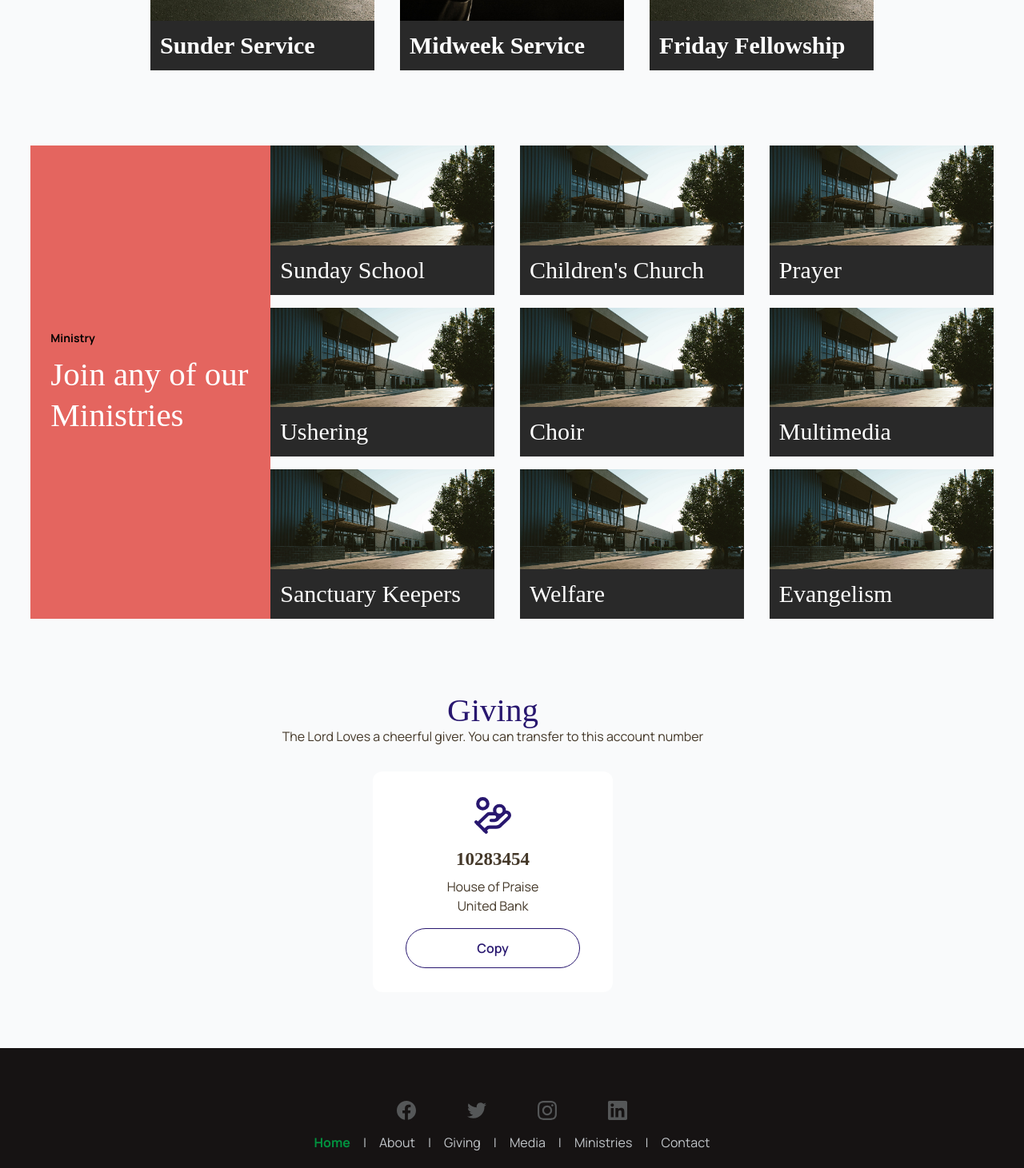
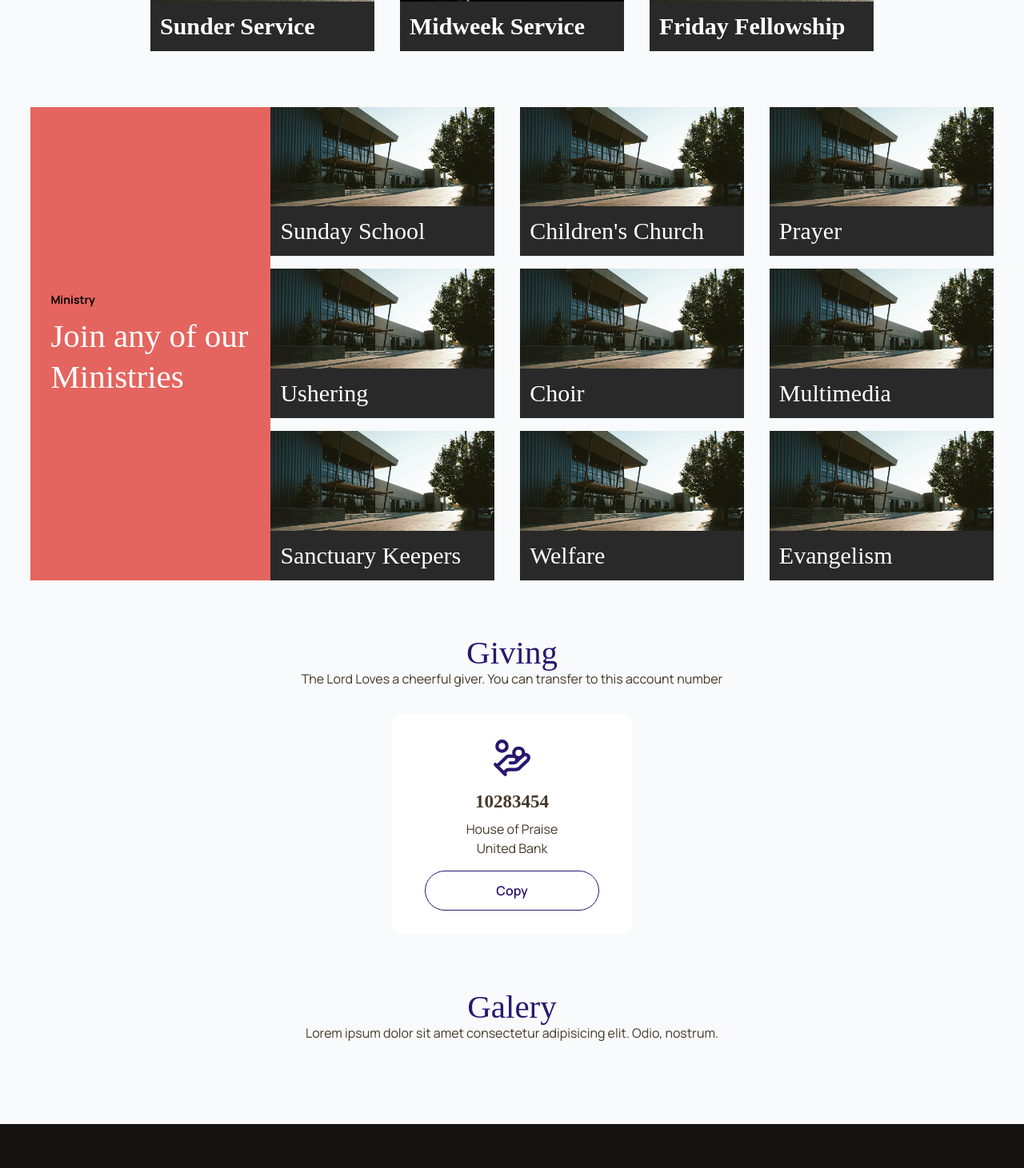
Before and after one commit to Omobayode6/house_of_praise, a React (Vite) app: page / in a window 1280 px wide. Shown: the part 2020-3481 px from the top of the page at 80% size. Built offline with nearby package versions, Linux system fonts and the light colour scheme.

Commit message:
Add giving section

```diff
--- a/src/components/reusable/ImageTextSlideUp.tsx
+++ b/src/components/reusable/ImageTextSlideUp.tsx
@@ -10,7 +10,7 @@ type ImageProps = {
 const ImageTextSlideUp = ({image, title, text, font}:ImageProps) => {
   return (
     <div className='imageTextSlideUp relative'>
-      <img src={image} alt="" className='w-[280px]'/>
+      <img src={image} alt="" className='w-[300px]'/>
       <div className='w-full bg-[#292929] text-white absolute bottom-0 px-3 py-4'>
         <h3 className={`font-${font}`}>{title}</h3>
         <p className={`transition duration-2000 ease-in-out hidden `}>{text}</p>
--- a/src/pages/About.tsx
+++ b/src/pages/About.tsx
@@ -4,7 +4,7 @@ import Footer from '../components/reusable/Footer'
 
 const About = () => {
   return (
-    <div className='px-[5%] bg-[#F9FAFB] py-[100px] '>
+    <div className='px-[5%] bg-[#F9FAFB] pt-[100px] '>
       <Header/>
       <Footer/>
     </div>
--- a/src/pages/Home.tsx
+++ b/src/pages/Home.tsx
@@ -64,7 +64,7 @@ const Home = () => {
               <h3 className='mt-4 mb-2'>Exhortation</h3>
               <p className='w-[350px] text-center'>We invite you to see for yourself how exciting church can be when the focus is simple and people are free to go after God with passion.</p>
             </div>
-
+          </div>
           {/* Our Services*/}
           <div className='w-full pb-[70px]'>
             <h2 className='text-center'>Our Setrvices</h2>
@@ -97,8 +97,8 @@ const Home = () => {
           </div>
 
           {/* Ministries */}
-            <div className="bg-[#F9FAFB] flex flex-col md:flex-row justify-center items-center mb-[70px]">
-              <div className='mb-4 md:mb-0 md:w-[300px] h-full md:bg-[#e4655f] flex flex-col justify-center'>
+          <div className="bg-[#F9FAFB] flex flex-col md:flex-row mb-[70px]">
+            <div className='mb-4 md:mb-0 w-full max-w-[300px] min-h-[100%] md:bg-[#e4655f] flex flex-col justify-center'>
               <div className='md:max-w-[250px] mx-auto'>
                 <p className="text-[14px] text-black font-bold mb-2">Ministry</p>
                 <h2 className="leading-tight md:text-white">
@@ -190,43 +190,13 @@ const Home = () => {
             </div>
           </div>
 
-            {/* Testimonia Section Slider */}
+          {/* Media */}
+          <div className='pb-[70px]'>
+            <h2 className='text-center'>Galery</h2>
+            <p className='text-center mb-8'>Lorem ipsum dolor sit amet consectetur adipisicing elit. Odio, nostrum.</p>
             <div>
 
             </div>
-
-            {/* Media */}
-            <div>
-
-            </div>
-
-            {/* template */}
-            {/* <div className='pb-[70px]'>
-              <h2 className='text-center'>Our Setrvices</h2>
-              <p className='text-center mb-8'>Join us in any of our services</p>
-              <div className='flex justify-center items-center gap-8'>
-                <div>
-                  <img src={services} alt="" />
-                  <h3 className='mt-4 mb-2 text-center'>Sunder Service</h3>
-                  <p className='text-center'>Lorem ipsum dolor sit amet consectetur adipisicing elit. Eos aperiam sequi laboriosam laborum corrupti natus ipsa nesciunt possimus, itaque molestiae.</p>
-                </div>
-
-                <div>
-                  <img src={services} alt="" />
-                  <h3 className='mt-4 mb-2 text-center'>Midweek Service</h3>
-                  <p className='text-center'>Lorem ipsum dolor sit amet consectetur adipisicing elit. Eos aperiam sequi laboriosam laborum corrupti natus ipsa nesciunt possimus, itaque molestiae.</p>
-                </div>
-
-                <div>
-                  <img src={services} alt="" />
-                  <h3 className='mt-4 mb-2 text-center'>Friday Fellowship</h3>
-                  <p className='text-center'>Lorem ipsum dolor sit amet consectetur adipisicing elit. Eos aperiam sequi laboriosam laborum corrupti natus ipsa nesciunt possimus, itaque molestiae.</p>
-                </div>
-
-              </div>
-            </div> */}
-
-
           </div>
         </div>
       </main>
```
Lines whose indentation alone changed are shown as unchanged.
